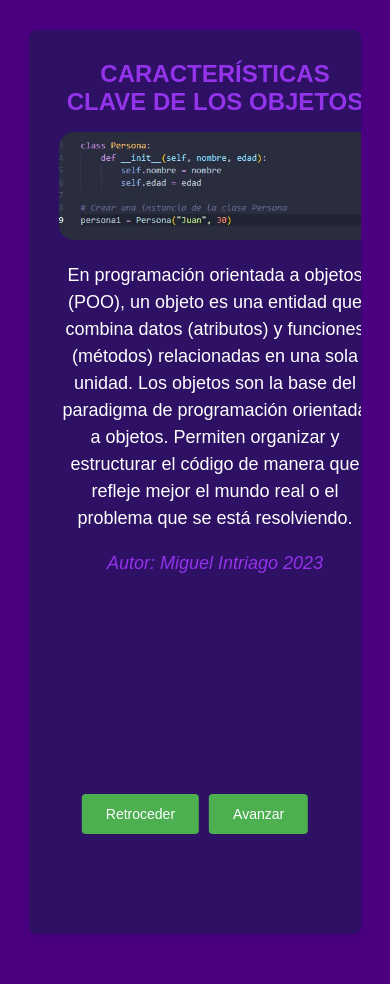
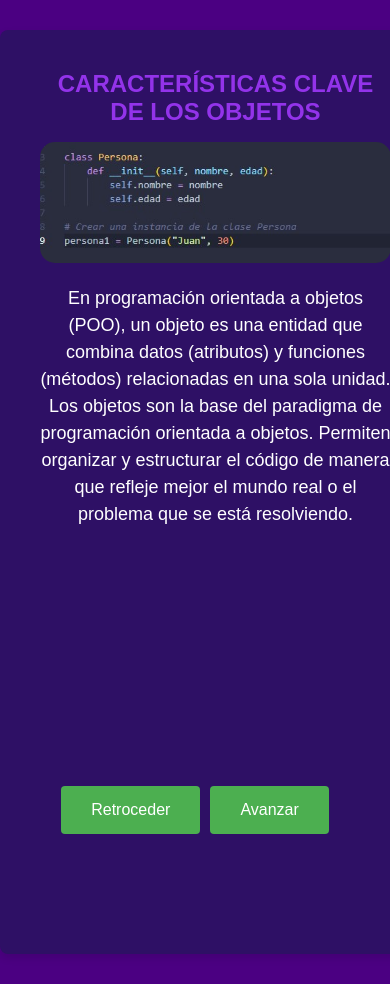
Before and after one commit to Miguel5858/POOII, a plain HTML site: page index.html in a window 390 px wide. Drawn offline with Linux system fonts and the light colour scheme.

Commit message:
haciendo que funcione

```diff
--- a/css/style.css
+++ b/css/style.css
@@ -6,8 +6,8 @@ body {
 }
 
 .card {
-  width: 80%;
-  max-width: 800px;
+  width: 100%;
+  max-width: 900px;
   margin: 30px auto;
   box-shadow: 0 4px 8px rgba(0, 0, 0, 0.1);
   border-radius: 8px;
@@ -28,10 +28,10 @@ body {
   position: absolute;
   top: 0;
   left: 0;
-  width: 100%; /* Ajustamos el ancho para ocupar toda la tarjeta */
-  height: 100%; /* Ajustamos el alto para ocupar toda la tarjeta */
+  width: 90%; /* Ajustamos el ancho para ocupar toda la tarjeta */
+  height: 90%; /* Ajustamos el alto para ocupar toda la tarjeta */
   text-align: center;
-  padding: 20px;
+  padding: 30px;
   opacity: 0;
   transition: opacity 1s ease-in-out;
   z-index: 0;
@@ -62,25 +62,29 @@ p {
 .navigation {
   display: flex;
   justify-content: center;
-  position: absolute;
+  position: fixed;
   bottom: 20px;
   left: 50%;
   transform: translateX(-50%);
+  width: 100%; /* Ancho completo */
+  padding: 0 20px; /* Agregar un poco de espacio en los lados */
+  box-sizing: border-box; /* Incluir el padding en el ancho total */
+  z-index: 1000; /* Asegurarse de que los botones estén por encima de todo */
 }
 
 .navigation button {
   background-color: #4CAF50;
   color: white;
-  padding: 12px 24px; /* Ajustamos el padding para los botones de navegación */
-  font-size: 14px; /* Ajustamos el tamaño de fuente para los botones de navegación */
+  padding: 12px 24px;
+  font-size: 14px;
   border: none;
   border-radius: 4px;
   margin: 0 5px;
   cursor: pointer;
 }
 
-/* Media query para dispositivos móviles con un ancho máximo de 725px */
-@media screen and (max-width: 725px) {
+/* Media query para dispositivos móviles con un ancho máximo de 600px */
+@media screen and (max-width: 600px) {
   .card {
     padding: 10px; /* Reducir el padding de la card en dispositivos móviles */
   }
@@ -93,7 +97,17 @@ p {
   .navigation {
     bottom: 10px; /* Ajustar la posición de los botones de navegación en dispositivos móviles */
   }
+  .navigation button {
+    background-color: #4CAF50;
+    color: white;
+    padding: 15px 30px; /* Aumentar el tamaño de los botones en dispositivos móviles */
+    font-size: 16px; /* Aumentar el tamaño de la fuente de los botones en dispositivos móviles */
+    border: none;
+    border-radius: 4px;
+    margin: 0 5px;
+    cursor: pointer;
+  }
   .presentacion {
-    padding-bottom: 40px; /* Agregar espacio en la parte inferior para los botones */
+    padding-bottom: 60px; /* Agregar espacio en la parte inferior para los botones */
   }
 }
--- a/index.html
+++ b/index.html
@@ -12,44 +12,42 @@
       <h1>Características clave de los objetos</h1>
       <img width="800" src="images/objeto.jpg" alt="Objetos">
       <p>En programación orientada a objetos (POO), un objeto es una entidad que combina datos (atributos) y funciones (métodos) relacionadas en una sola unidad. Los objetos son la base del paradigma de programación orientada a objetos. Permiten organizar y estructurar el código de manera que refleje mejor el mundo real o el problema que se está resolviendo.</p>
-      <p style="text-align: center; font-style: italic; color: #9333ea;">Autor: Miguel Intriago 2023</p>
+
     </div>
     <div class="slide slide2">
       <h2>1. Atributos</h2>
       <img width="800" src="images/atributos.jpg" alt="Atributos">
       <p>Los atributos representan el estado del objeto. Por ejemplo, si tenemos un objeto "Coche", sus atributos podrían ser "marca", "modelo", "año", etc.</p>
-      <p style="text-align: center; font-style: italic; color: #9333ea;">Autor: Miguel Intriago 2023</p>
+
     </div>
     <div class="slide slide3">
       <h2>2. Métodos</h2>
       <img src="images/metodos.jpg" alt="Métodos">
       <p>Los métodos definen el comportamiento y las acciones que pueden realizar los objetos. Por ejemplo, en el objeto "Coche", podríamos tener métodos como "arrancar", "acelerar", "frenar", etc.</p>
-      <p style="text-align: center; font-style: italic; color: #9333ea;">Autor: Miguel Intriago 2023</p>
+
     </div>
     <div class="slide slide4">
       <h2>3. Clases</h2>
       <img width="800" src="images/clases.jpg" alt="Clases">
       <p>Una clase es una plantilla que define la estructura y el comportamiento de los objetos que se van a crear. Los objetos son instancias de una clase.</p>
-      <p style="text-align: center; font-style: italic; color: #9333ea;">Autor: Miguel Intriago 2023</p>
+
     </div>
     <div class="slide slide5">
       <h2>4. Encapsulación</h2>
       <img width="800" src="images/encapsulacion.jpg" alt="Encapsulación">
       <p>La encapsulación protege los datos internos de un objeto, permitiendo el acceso solo a través de métodos definidos en la propia clase. Garantiza la integridad de los datos.</p>
-      <p style="text-align: center; font-style: italic; color: #9333ea;">Autor: Miguel Intriago 2023</p>
+
     </div>
     <div class="slide slide6">
       <h2>5. Herencia</h2>
       <img width="800" src="images/herencia.jpg" alt="Herencia">
       <p>La herencia permite crear nuevas clases basadas en clases existentes. Una nueva clase hereda los atributos y métodos de una clase padre y puede definir sus propios atributos y métodos.</p>
-      <p style="text-align: center; font-style: italic; color: #9333ea;">Autor: Miguel Intriago 2023</p>
     </div>
     <div class="slide slide7">
       <h2>6. Polimorfismo</h2>
       <img width="800" src="images/polimorfismo.jpg" alt="Polimorfismo">
       <p>El polimorfismo permite que diferentes objetos respondan al mismo mensaje o llamada a un método de manera diferente. Varios objetos pueden tener métodos con el mismo nombre, pero su comportamiento será diferente según la clase a la que pertenezcan.</p>
-      <p style="text-align: center; font-style: italic; color: #9333ea;">Autor: Miguel Intriago 2023</p>
-    </div>
+        </div>
   </div>
 </div>
 
```
